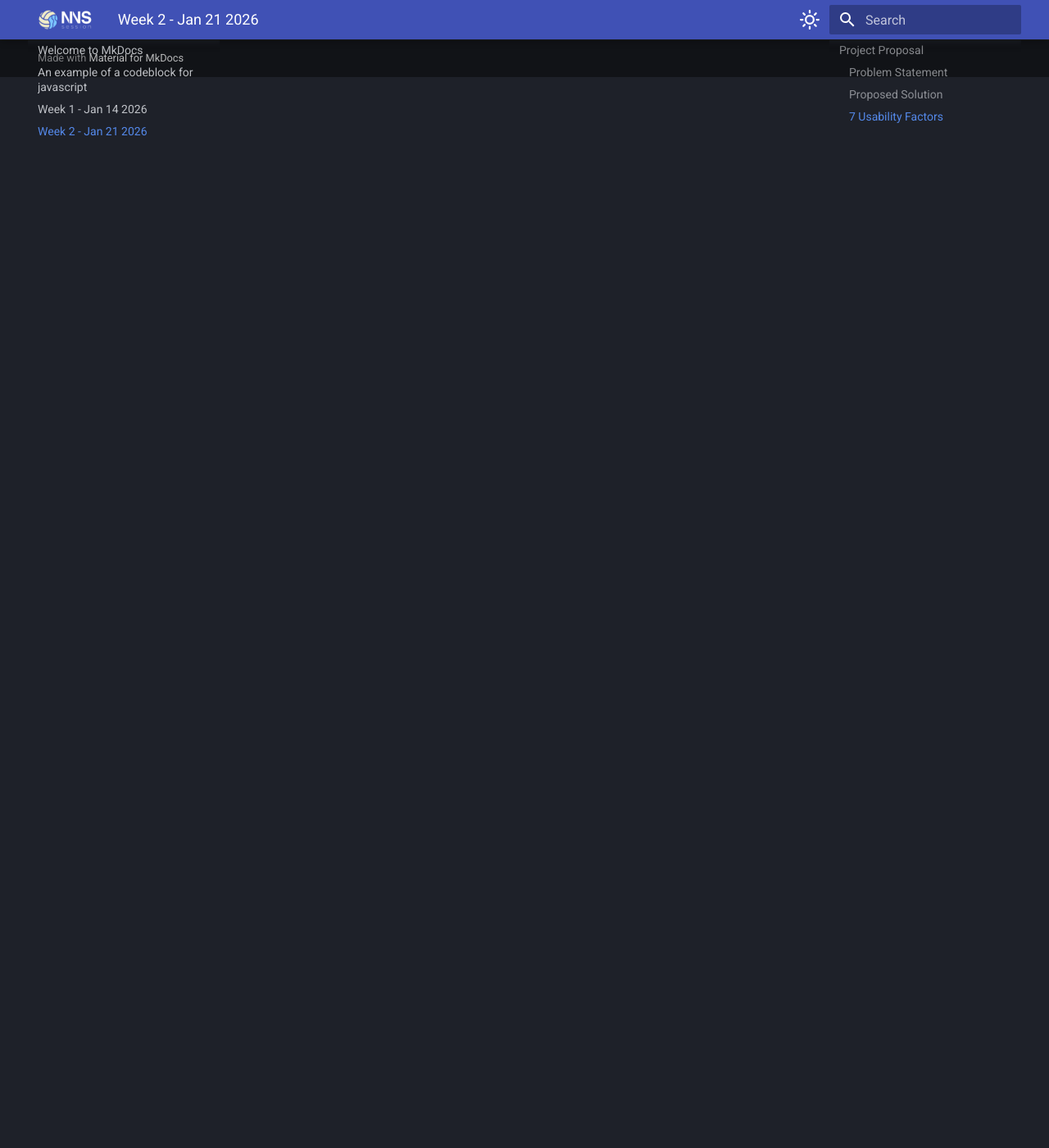
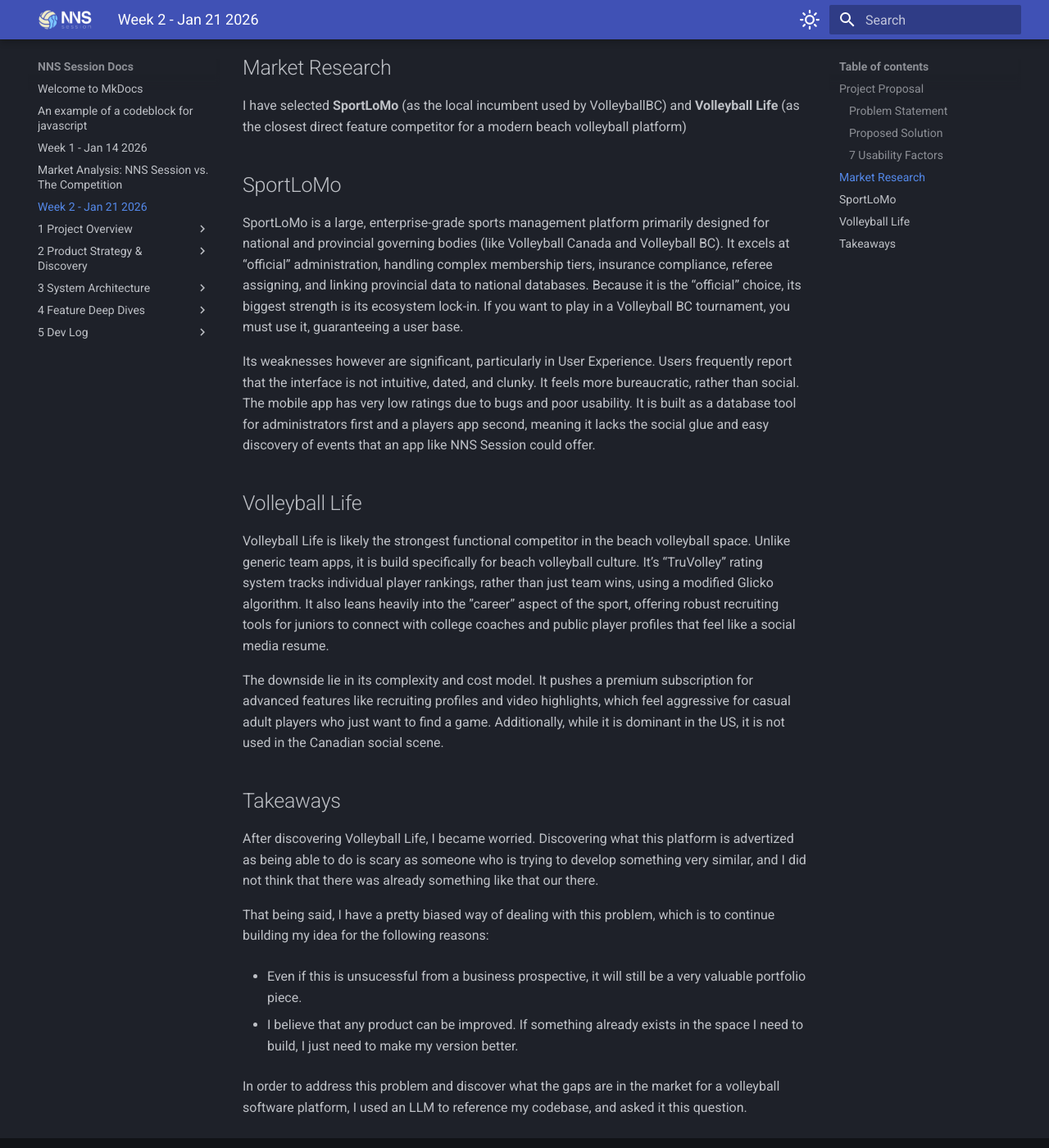
Before and after one commit to SamRosati/nns-session-documentation, an MkDocs documentation site: the page built from docs/week-2.md, in a window 1280 px wide and 1400 px high, scrolled down 2424 px. Shown: the whole window at 82% size. Built offline with MkDocs 1.6.1 and Material for MkDocs 9.7.7, drawn with Linux system fonts in a browser that asks for light colours; before the commit the page ends 2518 px from its top, so only the background shows below that.

Commit message:
added structure / outline

```diff
--- /dev/null
+++ b/docs/1_Project_Overview/1_1_Landing_Page.md
@@ -0,0 +1 @@
+# 1.1 Landing Page #
--- /dev/null
+++ b/docs/1_Project_Overview/1_2_Project_Proposal.md
@@ -0,0 +1 @@
+# 1.2 Project Proposal #
--- /dev/null
+++ b/docs/2_Product_Strategy_&_Discovery/2_1_Market_Analysis.md
@@ -0,0 +1 @@
+# 2.1 Market Analysis #
--- /dev/null
+++ b/docs/2_Product_Strategy_&_Discovery/2_2_User_Personas.md
@@ -0,0 +1 @@
+# 2.2 User Personas #
--- /dev/null
+++ b/docs/3_System_Architecture/3_1_High-Level_Design.md
@@ -0,0 +1 @@
+# 3.1 High-Level Design #
--- /dev/null
+++ b/docs/3_System_Architecture/3_2_Codebase_Structure_&_Optimization.md
@@ -0,0 +1 @@
+# 3.2 Codebase Structure & Optimization #
--- /dev/null
+++ b/docs/3_System_Architecture/3_3_Database_Schema.md
@@ -0,0 +1 @@
+# 3.3 Database Schema #
--- /dev/null
+++ b/docs/3_System_Architecture/3_4_Native_Strategy.md
@@ -0,0 +1 @@
+# 3.4 Native Strategy #
--- /dev/null
+++ b/docs/4_Feature_Deep_Dives/4_1_Skill_Rating_System.md
@@ -0,0 +1 @@
+# 4.1 Skill Rating System #
--- /dev/null
+++ b/docs/4_Feature_Deep_Dives/4_2_Tournament_Wizard.md
@@ -0,0 +1 @@
+# 4.2 Tournament Wizard #
--- /dev/null
+++ b/docs/4_Feature_Deep_Dives/4_3_Follower_&_Social_System.md
@@ -0,0 +1 @@
+# 4.3 Follower & Social System #
--- /dev/null
+++ b/docs/4_Feature_Deep_Dives/4_4_Clinics.md
@@ -0,0 +1 @@
+# 4.4 Clinics #
--- /dev/null
+++ b/docs/4_Feature_Deep_Dives/4_5_Tournaments.md
@@ -0,0 +1 @@
+# 4.5 Tournaments #
--- /dev/null
+++ b/docs/4_Feature_Deep_Dives/4_6_Sessions.md
@@ -0,0 +1 @@
+# 4.6 Session #
--- /dev/null
+++ b/docs/4_Feature_Deep_Dives/4_7_Messaging_System.md
@@ -0,0 +1 @@
+# 4.7 Messaging System #
--- /dev/null
+++ b/docs/5_Dev_Log/5_1_Jan_2026.md
@@ -0,0 +1 @@
+# 5.1 January 2026 #
--- /dev/null
+++ b/docs/week-2-deeper-market-analysis.md
@@ -0,0 +1,79 @@
+# Market Analysis: NNS Session vs. The Competition
+
+## 1. Executive Summary
+
+The current landscape of volleyball software is bifurcated into two distinct categories: **Formal Event Management** (tournaments, leagues, recruiting) and **Casual Social Utility** (pickup games, community chats).
+
+**NNS Session** occupies a unique "Blue Ocean" by bridging these two worlds. It offers the rigorous tournament tools of a platform like *Volleyball Life* while providing the sticky, daily-engagement social features of apps like *Instagram* or *Reclub*. This "Lifestyle + Utility" model creates a continuous ecosystem where players move seamlessly from casual pickup games to competitive tournaments, all while tracking their stats and connecting with the community.
+
+## 2. Competitive Landscape Matrix
+
+| Feature Category | **NNS Session** | **Volleyball Life (VBL)** | **SportLoMo / AES** | **Reclub / Meetup** |
+| :--- | :---: | :---: | :---: | :---: |
+| **Primary Focus** | Community, Lifestyle, & Events | Junior Recruiting & Tournaments | Governance & Logistics | Casual Group Management |
+| **Tournament Mgmt** | ✅ Full Suite (Brackets/Pools) | ✅ Advanced (Recruiting focus) | ✅ Enterprise (Mass scale) | ❌ Basic / None |
+| **Pickup / Drop-in** | ✅ dedicated "Session" Tools | ❌ None | ❌ None | ✅ Core Feature |
+| **Social Feed** | ✅ Instagram-style Feed | ❌ None | ❌ None | ⚠️ Basic Activity Log |
+| **Player Profile** | ✅ Stats, Media, Rating, History | ✅ Recruitment Bio & Academic | ❌ Basic Registration Data | ❌ Minimal |
+| **Coach Discovery** | ✅ Via Rating/Clinics System | ❌ Focus on College Coaches | ❌ None | ❌ None |
+| **Follow System** | ✅ Peer-to-Peer (Social) | ⚠️ Parent/Recruiter Tracking | ❌ None | ⚠️ Group Membership |
+| **Target Audience** | **Everyone** (Pro to Beginner) | **Junior Athletes** (Recruiting) | **NGBs** (Volleyball BC/Canada) | **Casual Hobbyists** |
+
+---
+
+## 3. Deep Dive: Volleyball Life (The Primary Competitor)
+
+**Volleyball Life (VBL)** is the strongest direct competitor in terms of feature set for *events*, but fundamentally differs in mission and user base.
+
+### What VBL Does Well
+-   **College Recruiting**: This is their "moat." They excel at showcasing junior athletes to college scouts with features like "Showcase Mode," academic transcript uploads, and expensive "VBL+" subscriptions for visibility.
+-   **Formal Event Logistics**: They handle large-scale qualifiers well, integrated with specific rating systems (TruVolley).
+
+### What VBL Misses (The NNS Opportunity)
+-   **The "99%" Player**: VBL ignores adult adult rec players, semi-pros, and casual beach enthusiasts who aren't trying to get recruited to the NCAA. NNS Session is built for *this* majority.
+-   **Social Stickiness**: VBL is a "utility" app—you check it during a tournament and close it. NNS Session is a "lifestyle" app—you open it on Tuesday to find a pickup game, on Wednesday to post a highlight, and on Friday to check your friend's clinic rating.
+-   **Pickup Culture**: VBL has no concept of "I have a net and ball, who wants to play?" NNS Session facilitates decentralized, user-generated meets.
+-   **Coach Discovery for Amateurs**: VBL connects *college* coaches to *kids*. NNS Session connects *local* coaches to *adult learners* via a transparent rating and review system.
+
+### Why Organizations (like Volleyball BC) Don't Use VBL
+You noticed platforms like Volleyball BC use systems like **SportLoMo** instead. Here's why:
+1.  **Governance vs. Promotion**: VBL is a commercial promoter's tool. SportLoMo is a Governance Risk and Compliance (GRC) tool. It handles insurance, national membership fees, background checks, and license enforcement across different levels (Club -> Province -> National).
+2.  **Data Sovereignty**: National Governing Bodies (NGBs) need strict control over member data for funding and legal reasons. VBL's model relies on monetizing that data (selling subscriptions).
+3.  **Cost Structure**: VBL likely charges per-event or per-transaction percentages that don't scale for non-profits running thousands of small events. SportLoMo serves as a flat-fee or enterprise licensed "operating system" for the association.
+
+---
+
+## 4. NNS Session: The Unique Value Proposition
+
+NNS Session differentiates itself through four key pillars that no single competitor replicates.
+
+### A. The "Instagram" of Volleyball (Social Feed)
+-   **Competitors**: Apps like VBL are static databases.
+-   **NNS Session**: Implementing a dynamic feed where tournament results, match highlights, and "Session" invites appear natively creates **daily active users**. Players don't just log in to register; they log in to *see what their friends are doing*.
+-   **Follow System**: This isn't just "tracking a bracket." It's following a *person*. When a user you follow registers for a clinic or posts a video, you see it. This drives organic growth (FOMO).
+
+### B. Decentralized "Sessions" (Pickup Management)
+-   **Competitors**: Reclub/Meetup are too generic (no concept of "King of the Beach" formatting or specific skill levels).
+-   **NNS Session**: Allows any user to be an organizer.
+    -   *Scenario*: Only need 1 sub for a furious fours game? NNS allows targeted invites based on rating.
+    -   *Stats*: Pickup games in NNS count towards your history (if verified), giving meaning to "casual" play.
+
+### C. The "Verified" Rating Loop (Coach Discovery)
+-   **Competitors**: Ratings are either top-down (assigned by admin) or meaningless (self-assigned).
+-   **NNS Session**:
+    -   Coaches run **Clinics**.
+    -   Players attend clinics -> Coaches assess skills -> Players get **Verified Ratings**.
+    -   Players use Verified Ratings to enter restricted tournaments/games.
+    -   *Result*: Coaches get exposure/clients because players *need* them to rank up. This creates a monetization engine for coaches that VBL lacks entirely.
+
+### D. Advanced Stats for the Amateur
+-   **Competitors**: Stats are usually just "Win/Loss."
+-   **NNS Session**: Tracks point differentials, head-to-head records across *years*, and "Form" (last 5 games). This gamifies the amateur experience, making a Tuesday night league feel like the Pro Tour.
+
+## 5. Summary of the Gap
+
+**Volleyball Life** is a tool for **Parents and Recruiters** to manage careers.
+**SportLoMo** is a tool for **Bureaucracies** to manage liabilities.
+**NNS Session** is a tool for **Volleyball Players** to manage their passion.
+
+By focusing on the *social* fabric of the sport—who played with whom, who won, and where the next game is—NNS Session captures the daily engagement that purely competitive or purely administrative platforms miss.
--- a/docs/week-2.md
+++ b/docs/week-2.md
@@ -30,3 +30,31 @@
 
 - Accessible: I believe SportLoMo’s accessibility could improve, although there is nothing inherently inaccessible.
 - Valuable: The provides some value in that it takes care of registrations, however its attempt to solve all sports rather than just picking one that it serves well makes it less valuable than it could be in my eyes.
+
+## Market Research ##
+
+I have selected **SportLoMo** (as the local incumbent used by VolleyballBC) and **Volleyball Life** (as the closest direct feature competitor for a modern beach volleyball platform)
+
+## SportLoMo ##
+
+SportLoMo is a large, enterprise-grade sports management platform primarily designed for national and provincial governing bodies (like Volleyball Canada and Volleyball BC). It excels at “official” administration, handling complex membership tiers, insurance compliance, referee assigning, and linking provincial data to national databases. Because it is the “official” choice, its biggest strength is its ecosystem lock-in. If you want to play in a Volleyball BC tournament, you must use it, guaranteeing a user base.
+
+Its weaknesses however are significant, particularly in User Experience. Users frequently report that the interface is not intuitive, dated, and clunky. It feels more bureaucratic, rather than social. The mobile app has very low ratings due to bugs and poor usability. It is built as a database tool for administrators first and a players app second, meaning it lacks the social glue and easy discovery of events that an app like NNS Session could offer.
+
+## Volleyball Life ##
+
+Volleyball Life is likely the strongest functional competitor in the beach volleyball space. Unlike generic team apps, it is build specifically for beach volleyball culture. It’s “TruVolley” rating system tracks individual player rankings, rather than just team wins, using a modified Glicko algorithm. It also leans heavily into the ”career” aspect of the sport, offering robust recruiting tools for juniors to connect with college coaches and public player profiles that feel like a social media resume.
+
+The downside lie in its complexity and cost model. It pushes a premium subscription for advanced features like recruiting profiles and video highlights, which feel aggressive for casual adult players who just want to find a game. Additionally, while it is dominant in the US, it is not used in the Canadian social scene.
+
+## Takeaways ##
+
+After discovering Volleyball Life, I became worried. Discovering what this platform is advertized as being able to do is scary as someone who is trying to develop something very similar, and I did not think that there was already something like that our there.
+
+That being said, I have a pretty biased way of dealing with this problem, which is to continue building my idea for the following reasons:
+
+- Even if this is unsucessful from a business prospective, it will still be a very valuable portfolio piece.
+
+- I believe that any product can be improved. If something already exists in the space I need to build, I just need to make my version better.
+
+In order to address this problem and discover what the gaps are in the market for a volleyball software platform, I used an LLM to reference my codebase, and asked it this question.
```
